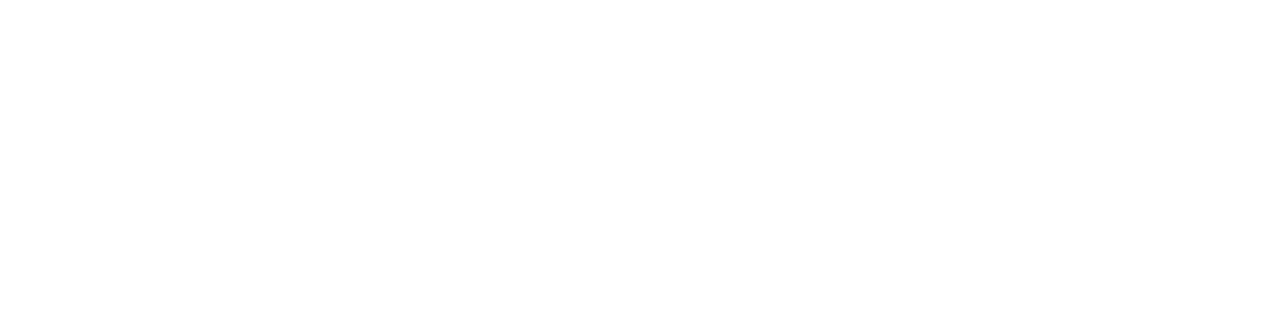
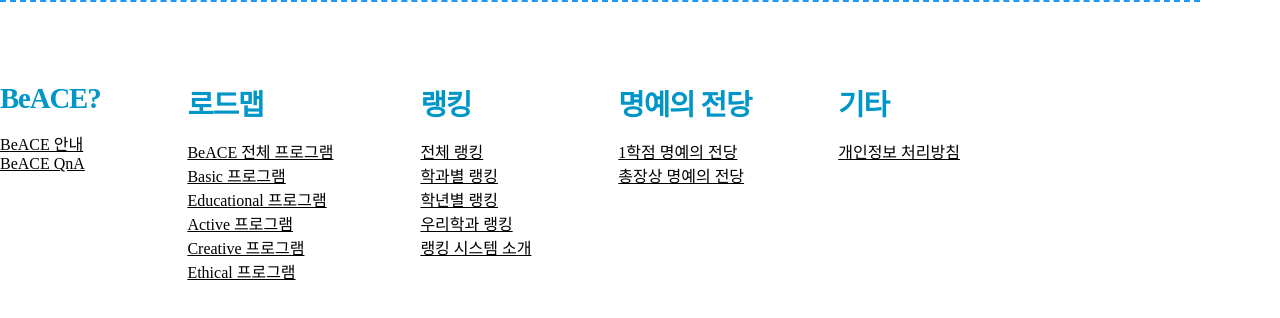
Before and after one commit to HarenKei/BeACE_Rank_FE, a Next.js app: page /main/MainMenu in a window 1280 px wide. Shown: the top 318 px of the page. Built offline with nearby package versions, Linux system fonts and the light colour scheme.

Commit message:
Update MainMenu.tsx : Add menu dummy data & make layout

```diff
--- a/pages/main/Main.tsx
+++ b/pages/main/Main.tsx
@@ -2,12 +2,14 @@
 
 import MainBanner from "./MainBanner";
 import MainIntro from "./MainIntro";
+import MainMenu from "./MainMenu";
 
 const Main = () => {
   return (
     <MainContainer>
       <MainBanner />
       <MainIntro />
+      <MainMenu />
     </MainContainer>
   );
 };
--- a/pages/main/MainMenu.tsx
+++ b/pages/main/MainMenu.tsx
@@ -1,9 +1,141 @@
 import styled from "styled-components";
+import Menu from "./Menu";
+import { useEffect } from "react";
+
+interface Contents {
+  conTitle: string;
+  conLink: string;
+}
+
+interface Data {
+  title: string;
+  contents: Array<Contents>;
+}
+
+const menuArray = [
+  {
+    title: "BeACE?",
+    contents: [
+      {
+        conTitle: "BeACE 안내",
+        conLink: "https://job.daelim.ac.kr/cms/FrCon/index.do?MENU_ID=120",
+      },
+      {
+        conTitle: "BeACE QnA",
+        conLink: "https://naver.com",
+      },
+    ],
+  },
+  {
+    title: "로드맵",
+    contents: [
+      {
+        conTitle: "BeACE 전체 프로그램",
+        conLink: "https://job.daelim.ac.kr/cms/FrCon/index.do?MENU_ID=120",
+      },
+      {
+        conTitle: "Basic 프로그램",
+        conLink: "https://naver.com",
+      },
+      {
+        conTitle: "Educational 프로그램",
+        conLink: "https://naver.com",
+      },
+      {
+        conTitle: "Active 프로그램",
+        conLink: "https://naver.com",
+      },
+      {
+        conTitle: "Creative 프로그램",
+        conLink: "https://naver.com",
+      },
+      {
+        conTitle: "Ethical 프로그램",
+        conLink: "https://naver.com",
+      },
+    ],
+  },
+  {
+    title: "랭킹",
+    contents: [
+      {
+        conTitle: "전체 랭킹",
+        conLink: "https://job.daelim.ac.kr/cms/FrCon/index.do?MENU_ID=120",
+      },
+      {
+        conTitle: "학과별 랭킹",
+        conLink: "https://naver.com",
+      },
+      {
+        conTitle: "학년별 랭킹",
+        conLink: "https://naver.com",
+      },
+      {
+        conTitle: "우리학과 랭킹",
+        conLink: "https://naver.com",
+      },
+      {
+        conTitle: "랭킹 시스템 소개",
+        conLink: "https://naver.com",
+      },
+    ],
+  },
+  {
+    title: "명예의 전당",
+    contents: [
+      {
+        conTitle: "1학점 명예의 전당",
+        conLink: "https://job.daelim.ac.kr/cms/FrCon/index.do?MENU_ID=120",
+      },
+      {
+        conTitle: "총장상 명예의 전당",
+        conLink: "https://naver.com",
+      },
+    ],
+  },
+  {
+    title: "기타",
+    contents: [
+      {
+        conTitle: "개인정보 처리방침",
+        conLink: "https://job.daelim.ac.kr/cms/FrCon/index.do?MENU_ID=120",
+      },
+    ],
+  },
+];
 
 const MainMenu = () => {
+
   return(
-    <></>
+    <MainMenuContainer>
+      <MenuContainer>
+        {menuArray.map((item : Data) => (
+          <Menu key={item.title} title={item.title} contents={item.contents}/>
+        ))}
+      </MenuContainer>
+    </MainMenuContainer>
   );
 };
 
+const MainMenuContainer = styled.div`
+  width: 1200px;
+  border-top: 0.15rem dashed #1e98fd;
+  margin-bottom: 6rem;
+
+  display: flex;
+  justify-content: flex-start;
+  align-items: center;
+`;
+
+const MenuContainer = styled.div`
+  width: 80%;
+
+  display: flex;
+  flex-direction: row;
+  justify-content: space-between;
+  align-items: flex-start;
+  margin-top: 5rem;
+
+`;
+
 export default MainMenu;
```
